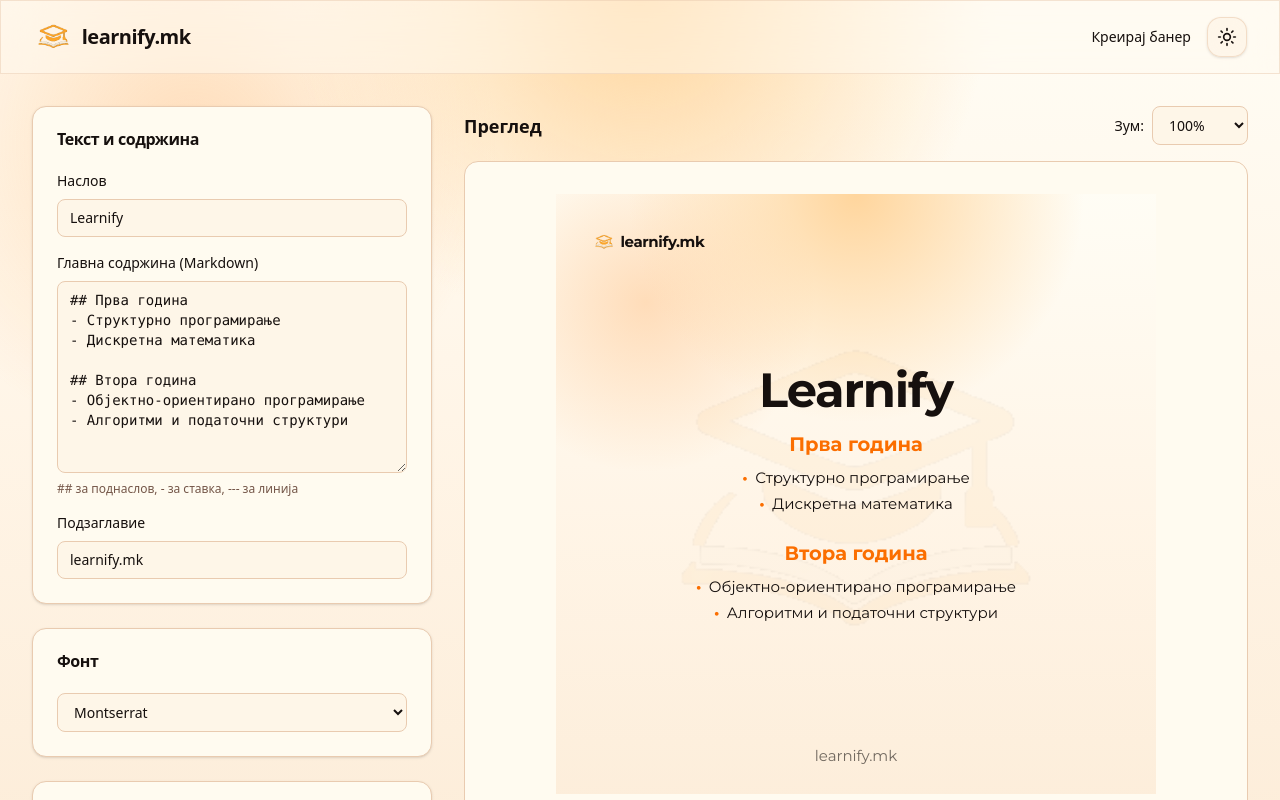
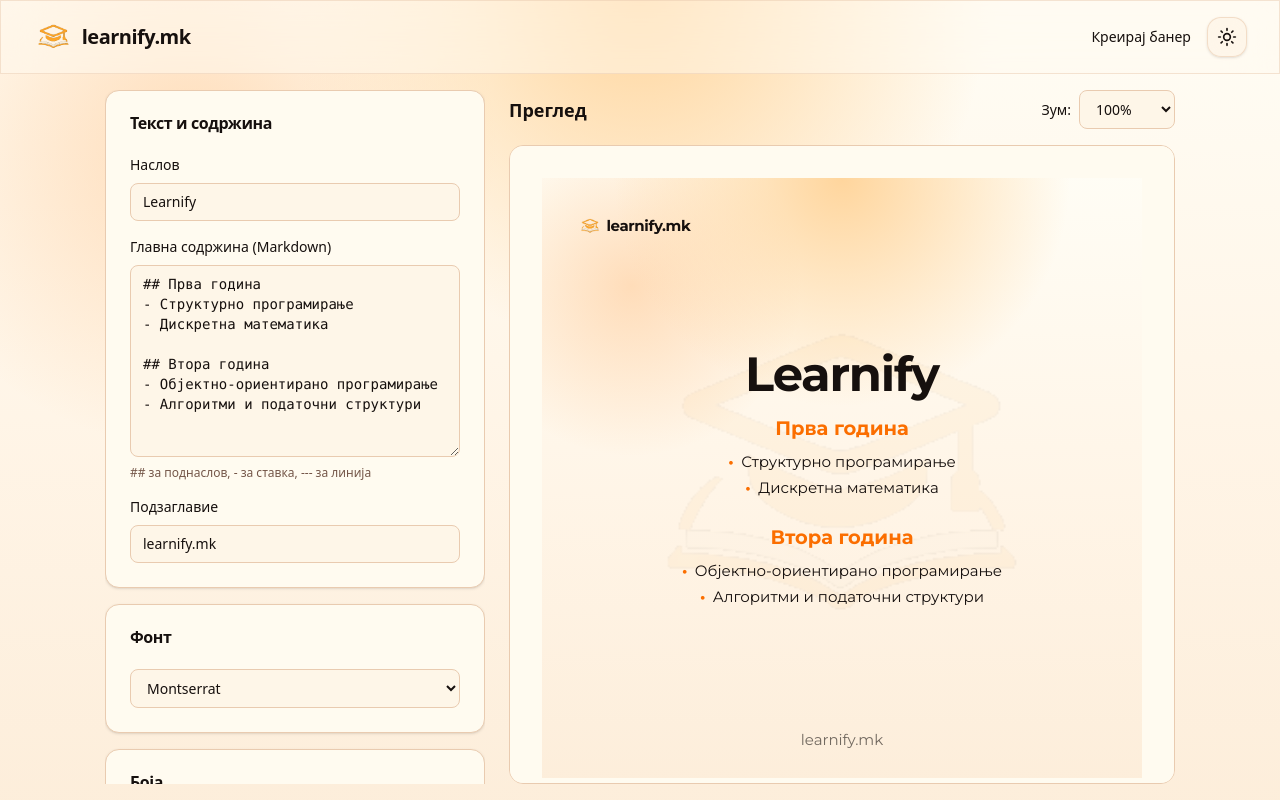
Before and after one commit to Delemangi/learnify, a React (Vite) app: page /banner in a window 1280 px wide. Shown: the top 800 px of the page. Built offline with nearby package versions, Linux system fonts and the light colour scheme.

Commit message:
Enable proper scrolling

```diff
--- a/src/components/banner/banner-controls-panel.tsx
+++ b/src/components/banner/banner-controls-panel.tsx
@@ -82,7 +82,7 @@ export const BannerControlsPanel = ({
   verticalAlign,
   watermarkOpacity,
 }: BannerControlsPanelProps) => (
-  <div className="flex flex-col gap-6">
+  <div className="flex h-full flex-col gap-4 overflow-y-auto pb-4">
     <TextControls
       accentText={accentText}
       content={content}
--- a/src/components/banner/banner-preview-panel.tsx
+++ b/src/components/banner/banner-preview-panel.tsx
@@ -55,7 +55,7 @@ export const BannerPreviewPanel = ({
   verticalAlign,
   watermarkOpacity,
 }: BannerPreviewPanelProps) => (
-  <div className="flex flex-col gap-4">
+  <div className="flex h-full flex-col gap-4 overflow-y-auto">
     <div className="flex items-center justify-between">
       <h2 className="text-lg font-semibold">Преглед</h2>
       <div className="flex items-center gap-2">
@@ -75,7 +75,7 @@ export const BannerPreviewPanel = ({
         </select>
       </div>
     </div>
-    <div className="relative flex overflow-hidden rounded-xl border border-border bg-card p-4 sm:p-8">
+    <div className="relative flex overflow-auto rounded-xl border border-border bg-card p-4 sm:p-8">
       <div
         className="mx-auto flex origin-top flex-col items-center overflow-hidden transition-transform"
         style={{
--- a/src/pages/banner-generator.tsx
+++ b/src/pages/banner-generator.tsx
@@ -74,7 +74,7 @@ export const BannerGenerator = () => {
   const baseFontSize = selectedSize.width * 0.025;
 
   return (
-    <div className="min-h-screen pb-12">
+    <div className="flex h-screen flex-col">
       <header className="glass sticky top-0 z-50 py-4">
         <div className="mx-auto flex max-w-7xl items-center justify-between px-4 sm:px-6 lg:px-8">
           <a
@@ -93,8 +93,8 @@ export const BannerGenerator = () => {
         </div>
       </header>
 
-      <main className="mx-auto mt-8 max-w-7xl px-4 sm:px-6 lg:px-8">
-        <div className="grid grid-cols-1 gap-8 lg:grid-cols-[400px_1fr]">
+      <main className="mx-auto flex max-w-7xl flex-1 overflow-hidden px-4 py-4 sm:px-6 lg:px-8">
+        <div className="grid h-full w-full grid-cols-1 gap-6 overflow-hidden lg:grid-cols-[380px_1fr]">
           <BannerControlsPanel
             accentText={accentText}
             bannerTheme={bannerTheme}
```
